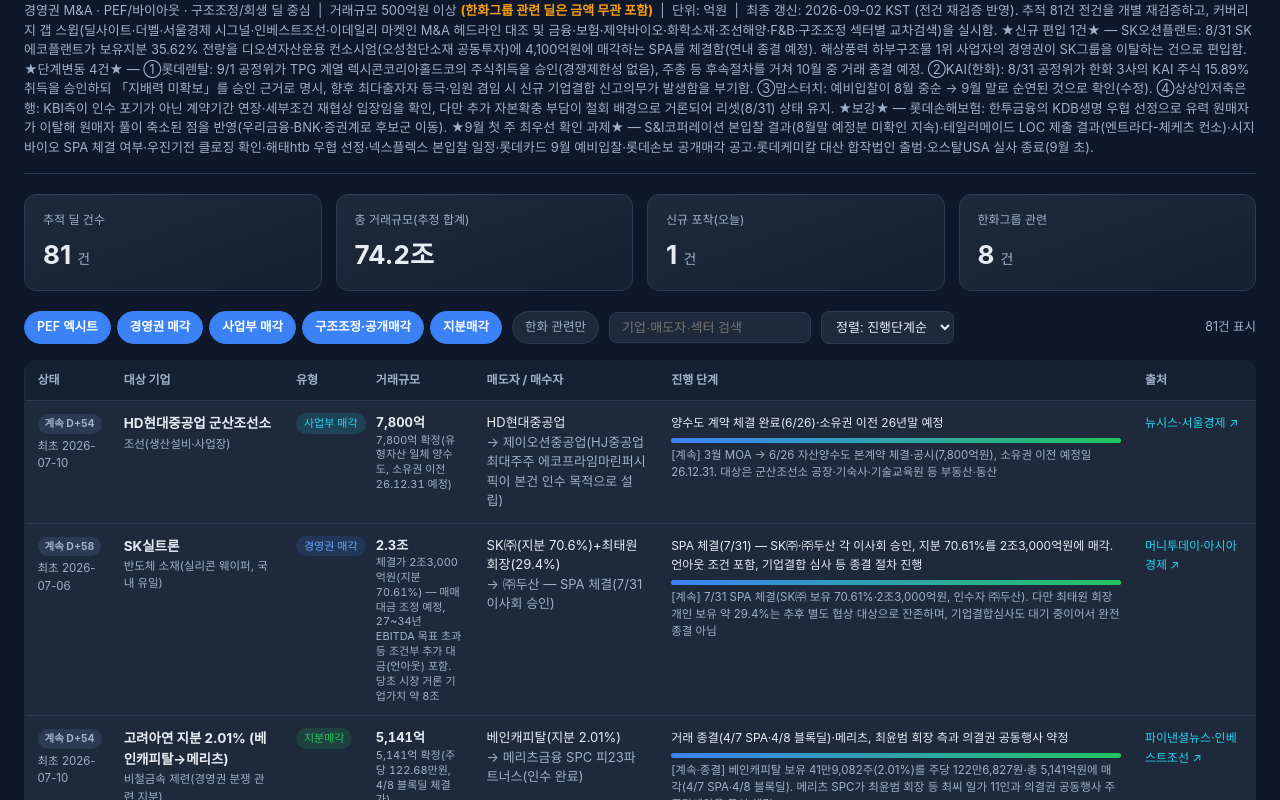
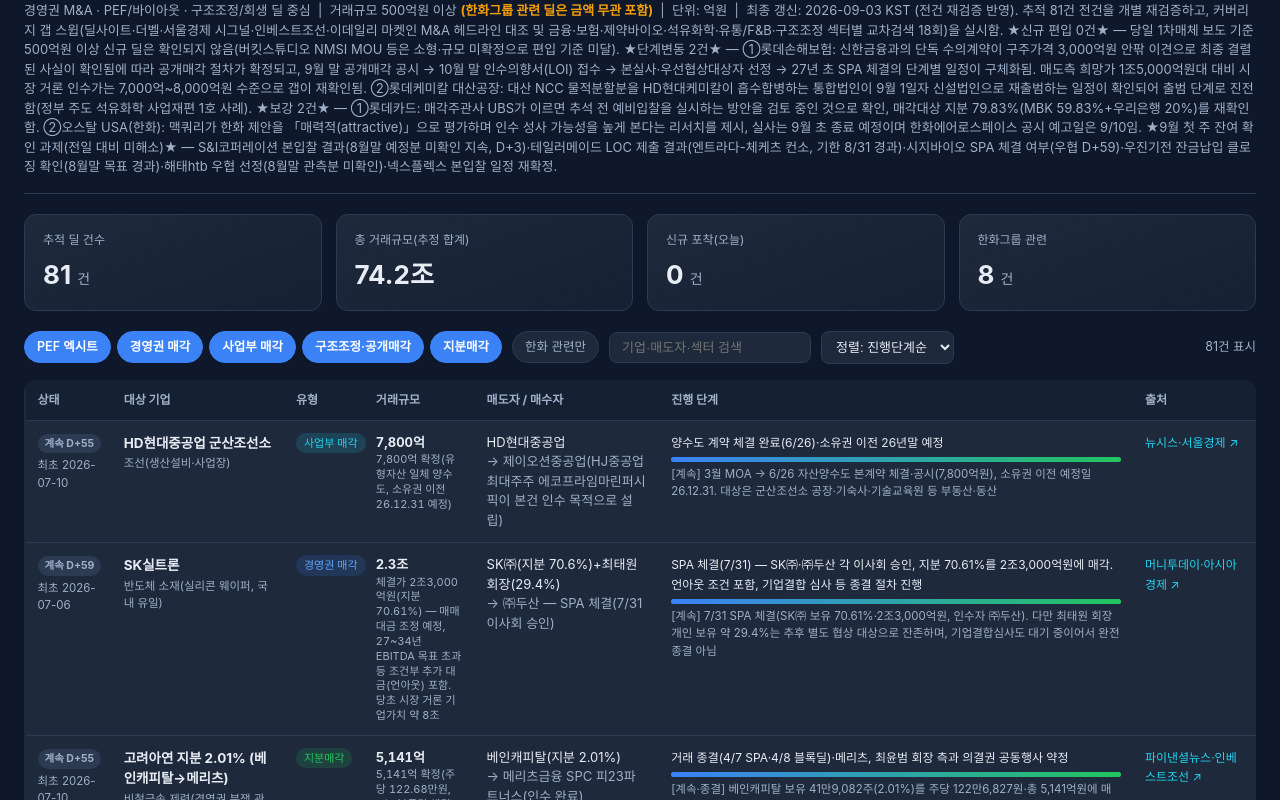
Before and after one commit to cthtrial-droid/Korea_MA_Monitor, a plain HTML site: page index.html in a window 1280 px wide. Shown: the part 62-862 px from the top of the page. Drawn offline with Linux system fonts and the light colour scheme.

Commit message:
Update M&A dashboard 2026-09-03

```diff
--- a/index.html
+++ b/index.html
@@ -119,9 +119,9 @@
 <script>
 /* ===== 데이터 (기준일 2026-09-02) ===== */
 const META = {
- "asOf": "2026-09-02",
+ "asOf": "2026-09-03",
  "trackingStart": "2026-06-25",
- "lastUpdated": "2026-09-02 KST (전건 재검증 반영). 추적 81건 전건을 개별 재검증하고, 커버리지 갭 스윕(딜사이트·더벨·서울경제 시그널·인베스트조선·이데일리 마켓인 M&A 헤드라인 대조 및 금융·보험·제약바이오·화학소재·조선해양·F&B·구조조정 섹터별 교차검색)을 실시함. ★신규 편입 1건★ — SK오션플랜트: 8/31 SK에코플랜트가 보유지분 35.62% 전량을 디오션자산운용 컨소시엄(오성첨단소재 공동투자)에 4,100억원에 매각하는 SPA를 체결함(연내 종결 예정). 해상풍력 하부구조물 1위 사업자의 경영권이 SK그룹을 이탈하는 건으로 편입함. ★단계변동 4건★ — ①롯데렌탈: 9/1 공정위가 TPG 계열 렉시콘코리아홀드코의 주식취득을 승인(경쟁제한성 없음), 주총 등 후속절차를 거쳐 10월 중 거래 종결 예정. ②KAI(한화): 8/31 공정위가 한화 3사의 KAI 주식 15.89% 취득을 승인하되 「지배력 미확보」를 승인 근거로 명시, 향후 최다출자자 등극·임원 겸임 시 신규 기업결합 신고의무가 발생함을 부기함. ③맘스터치: 예비입찰이 8월 중순 → 9월 말로 순연된 것으로 확인(수정). ④상상인저축은행: KBI측이 인수 포기가 아닌 계약기간 연장·세부조건 재협상 입장임을 확인, 다만 추가 자본확충 부담이 철회 배경으로 거론되어 리셋(8/31) 상태 유지. ★보강★ — 롯데손해보험: 한투금융의 KDB생명 우협 선정으로 유력 원매자가 이탈해 원매자 풀이 축소된 점을 반영(우리금융·BNK·증권계로 후보군 이동). ★9월 첫 주 최우선 확인 과제★ — S&I코퍼레이션 본입찰 결과(8월말 예정분 미확인 지속)·테일러메이드 LOC 제출 결과(엔트라다-체케츠 컨소)·시지바이오 SPA 체결 여부·우진기전 클로징 확인·해태htb 우협 선정·넥스플렉스 본입찰 일정·롯데카드 9월 예비입찰·롯데손보 공개매각 공고·롯데케미칼 대산 합작법인 출범·오스탈USA 실사 종료(9월 초).",
+ "lastUpdated": "2026-09-03 KST (전건 재검증 반영). 추적 81건 전건을 개별 재검증하고, 커버리지 갭 스윕(딜사이트·더벨·서울경제 시그널·인베스트조선·이데일리 마켓인 M&A 헤드라인 대조 및 금융·보험·제약바이오·석유화학·유통/F&B·구조조정 섹터별 교차검색 18회)을 실시함. ★신규 편입 0건★ — 당일 1차매체 보도 기준 500억원 이상 신규 딜은 확인되지 않음(버킷스튜디오 NMSI MOU 등은 소형·규모 미확정으로 편입 기준 미달). ★단계변동 2건★ — ①롯데손해보험: 신한금융과의 단독 수의계약이 구주가격 3,000억원 안팎 이견으로 최종 결렬된 사실이 확인됨에 따라 공개매각 절차가 확정되고, 9월 말 공개매각 공시 → 10월 말 인수의향서(LOI) 접수 → 본실사·우선협상대상자 선정 → 27년 초 SPA 체결의 단계별 일정이 구체화됨. 매도측 희망가 1조5,000억원대 대비 시장 거론 인수가는 7,000억~8,000억원 수준으로 갭이 재확인됨. ②롯데케미칼 대산공장: 대산 NCC 물적분할분을 HD현대케미칼이 흡수합병하는 통합법인이 9월 1일자 신설법인으로 재출범하는 일정이 확인되어 출범 단계로 진전함(정부 주도 석유화학 사업재편 1호 사례). ★보강 2건★ — ①롯데카드: 매각주관사 UBS가 이르면 추석 전 예비입찰을 실시하는 방안을 검토 중인 것으로 확인, 매각대상 지분 79.83%(MBK 59.83%+우리은행 20%)를 재확인함. ②오스탈 USA(한화): 맥쿼리가 한화 제안을 「매력적(attractive)」으로 평가하며 인수 성사 가능성을 높게 본다는 리서치를 제시, 실사는 9월 초 종료 예정이며 한화에어로스페이스 공시 예고일은 9/10임. ★9월 첫 주 잔여 확인 과제(전일 대비 미해소)★ — S&I코퍼레이션 본입찰 결과(8월말 예정분 미확인 지속, D+3)·테일러메이드 LOC 제출 결과(엔트라다-체케츠 컨소, 기한 8/31 경과)·시지바이오 SPA 체결 여부(우협 D+59)·우진기전 잔금납입 클로징 확인(8월말 목표 경과)·해태htb 우협 선정(8월말 관측분 미확인)·넥스플렉스 본입찰 일정 재확정.",
  "note": "본 대시보드는 공개 보도를 기반으로 매 영업일 자동 갱신되며, 전건을 개별 기사로 교차검증함. 거래규모는 별도 표기가 없는 한 억원 단위이며, '거론치·추정'으로 명기된 금액은 확정 계약금액이 아님. 우선협상대상자는 단일 확정 보도가 있는 경우에만 '우협'으로 표기하고, 그 외에는 '숏리스트 N파전'·'2파전' 등으로 표기함. 거래규모 500억원 이상을 편입 기준으로 하되 한화그룹 관련 딜은 금액과 무관하게 전건 포함함(부동산 단일자산 매매·메자닌·펀드 결성·순수 해외딜은 제외). 🔄 원점회귀 배지는 리셋 발생일로부터 30일간만 노출되며, 경과 시 자동 해제됨."
 };
 
@@ -530,12 +530,12 @@
   "size": 8000,
   "sizeNote": "8,000억~최대 9,000억원(거론치·국내 1위 FCCL)",
   "type": "PEF 엑시트",
-  "stage": "숏리스트(어펄마캐피탈+스틱인베스트먼트 컨소·베인캐피탈·부산에쿼티파트너스) 실사 진행 — 본입찰 7월 초중순→8월 초중순 재연기 후 여전히 일정 미정. 어펄마가 실사 중 확인사항 증가로 보수적 선회",
+  "stage": "숏리스트(스틱인베스트먼트+어펄마캐피탈 컨소·베인캐피탈·부산에쿼티파트너스) 확인실사 진행 — 본입찰 7월 초중순→8월 초중순 재연기 후 9/2 현재 일정 미확정",
   "stageRank": 4,
-  "date": "2026-08-31",
+  "date": "2026-09-02",
   "firstSeen": "2026-07-02",
   "hanwha": false,
-  "note": "[계속] 주관 도이체방크. 예비입찰 후 숏리스트(스틱인베스트먼트-어펄마캐피탈 컨소·베인캐피탈·부산이피(부산EP))가 확인실사 진행 중이며 본입찰 예정. 다만 실사 과정에서 확인 필요 항목이 늘며 어펄마캐피탈이 당초보다 보수적으로 선회했다는 관측이 있어 완주 여부가 변수. 어펄마는 SK넥실리스 박막사업부(2024, 950억원)·도레이첨단소재 FCCL사업부(약 1,200억원) 인수로 FCCL 볼트온 전략을 추진해 온 이력",
+  "note": "[계속] 주관 도이체방크. 예비입찰 후 숏리스트(스틱-어펄마 컨소·베인캐피탈·부산EP)가 확인실사를 진행 중이며 본입찰이 예정되어 있으나 일정이 재차 미확정 상태. 실사 과정에서 확인 필요 항목이 늘며 어펄마캐피탈이 당초보다 보수적으로 선회했다는 관측이 있어 완주 여부가 변수. 어펄마는 SK넥실리스 박막사업부(2024, 950억원)·도레이첨단소재 FCCL사업부(약 1,200억원) 인수로 FCCL 볼트온 전략을 추진해 온 이력. 애플·삼성을 주요 고객으로 둔 국내 1위 FCCL 사업자",
   "source": "이데일리 마켓인·인베스트조선·더벨",
   "url": "https://www.investchosun.com/site/data/html_dir/2026/06/02/2026060280133.html",
   "reset": null
@@ -584,12 +584,12 @@
   "size": 11000,
   "sizeNote": "약 1조1,000억원(지분 79.1% 기준 거론치). 직전 IMM PE 협상 시 51% 기준 5,610억원",
   "type": "경영권 매각",
-  "stage": "TA어소시에이츠 우협 확정(7/6)·8월 SPA 체결 목표였으나 8/28 현재 체결 보도 미확인 — 우협 단계 유지(D+53)",
+  "stage": "TA어소시에이츠 우협 확정(7/6)·8월 SPA 체결 목표였으나 9/2 현재 체결 보도 미확인 — 우협 단계 유지(D+58)",
   "stageRank": 4,
-  "date": "2026-08-28",
+  "date": "2026-09-02",
   "firstSeen": "2026-07-07",
   "hanwha": false,
-  "note": "[계속] TA어소시에이츠가 IMM PE와의 협상 결렬 사유였던 계약조건을 전면 수용하며 우협에 선정된 구도. 북미시장 약 2.5조원 규모 장기공급계약 확보가 밸류에이션을 지지. 매도자는 윤재승 대웅제약 CVO 측. 8월 목표 SPA 미체결 상태가 지속되고 있어 9월 중 체결 여부 재확인 필요",
+  "note": "[계속] TA어소시에이츠가 IMM PE와의 협상 결렬 사유였던 계약조건을 전면 수용하며 우협에 선정된 구도. 북미시장 약 2.5조원 규모 장기공급계약 확보가 밸류에이션을 지지. 매도자는 윤재승 대웅제약 CVO 측이며 매각대금은 지배력 강화·승계 재원으로 활용될 전망. 8월 목표 SPA 미체결 상태가 2개월 가까이 지속되고 있어 9월 중 체결 여부 재확인 필요",
   "source": "서울경제·한국경제",
   "url": "https://n.news.naver.com/mnews/article/011/0004638756?sid=101",
   "reset": null
@@ -656,13 +656,13 @@
   "size": 40000,
   "sizeNote": "3조5,000억~4조원(매도측 희망 4조원 하회 관측·거론치)",
   "type": "PEF 엑시트",
-  "stage": "엔트라다-데이브 체케츠 컨소 우협 지위 조건인 LOC(투자확약서) 제출기한 8/31 도래 — 8/31 현재 제출·이행 확인 보도 없음",
+  "stage": "엔트라다-데이브 체케츠 컨소의 우협 지위 조건인 LOC(투자확약서) 제출기한 8/31 경과 — 9/2 현재 제출·이행 확인 보도 없음(기한 도과 D+2)",
   "stageRank": 4,
-  "date": "2026-08-31",
+  "date": "2026-09-02",
   "firstSeen": "2026-06-25",
   "reset": "2026-04-09",
   "hanwha": false,
-  "note": "[계속] 우협 지위 유지 조건인 LOC 제출기한(8월말)이 금일 도래했으나 제출 여부에 관한 확인 보도가 없어 9월 첫 주 결과 확인이 필요함. 26.4월 올드톰캐피탈이 자금조달 실패로 우협 지위를 박탈당한 전례가 있어 재차 원점회귀 가능성을 배제할 수 없음. 매도자 센트로이드인베스트먼트, 희망가 3~4조원대 거론",
+  "note": "[계속] 우협 지위 유지 조건인 LOC 제출기한(8월말)이 경과했으나 제출 여부에 관한 확인 보도가 없어 결과 확인이 시급함. 26.4월 올드톰캐피탈이 자금조달 실패로 우협 지위를 박탈당한 전례가 있어 재차 원점회귀 가능성을 배제할 수 없음. 매도자 센트로이드인베스트먼트, 주관 JP모간·제프리스. 인수희망가는 4조원을 하회하는 수준으로, 엔트라다는 대금 절반 이상을 프로젝트펀드로 조달하고 잔여분을 체케츠 측 블라인드펀드에서 충당할 계획. F&F가 우선매수권을 보유",
   "source": "이데일리 마켓인·헤럴드경제",
   "url": "https://biz.heraldcorp.com/article/10819502"
  },
@@ -908,12 +908,12 @@
   "size": 9000,
   "sizeNote": "9,000억원 거론(추정) — 당초 5,000억원 안팎에서 상향. 확정 아님",
   "type": "PEF 엑시트",
-  "stage": "본입찰 8월말 예정이었으나 8/31 현재 실시·결과 확인 보도 없음 — 9월 초 확인 필요",
+  "stage": "본입찰 8월말 예정이었으나 9/2 현재 실시·결과 확인 보도 없음 — 예정일 대비 지연 지속(9월 초 확인 필요)",
   "stageRank": 2,
-  "date": "2026-08-31",
+  "date": "2026-09-02",
   "firstSeen": "2026-07-29",
   "hanwha": false,
-  "note": "[계속] 주관 JP모간·매도자 맥쿼리자산운용(2022.2 S&I엣스퍼트 지분 60%를 3,600억원에 인수). 예비입찰에 블랙스톤·워버그핀커스 등 글로벌 대형 PE 참전했으나 블랙스톤은 7/30 입찰 철회. 예상 매각가는 당초 5,000억원 안팎에서 9,000억원까지 거론(작년 EBITDA 600억원 기준 약 15배로 통상 건물관리 멀티플 8~10배 대비 프리미엄)",
+  "note": "[계속] 주관 JP모간·매도자 맥쿼리자산운용(2022.2 S&I엣스퍼트 지분 60%를 3,600억원에 인수). 예비입찰에 블랙스톤·워버그핀커스 등 글로벌 대형 PE가 참전했으나 블랙스톤은 7/30 입찰 철회. 8월말 예정이던 본입찰의 실시·결과가 9/2 현재까지 확인되지 않아 일정 지연이 지속되고 있음. 예상 매각가는 당초 5,000억원 안팎에서 9,000억원까지 거론(작년 EBITDA 600억원 기준 약 15배로 통상 건물관리 멀티플 8~10배 대비 프리미엄)",
   "source": "이데일리 마켓인·인베스트조선",
   "url": "https://edaily.co.kr/News/Read?mediaCodeNo=257&newsId=04044246645519112",
   "reset": null
@@ -940,17 +940,17 @@
   "target": "롯데손해보험",
   "sector": "손해보험",
   "seller": "JKL파트너스(지분 77%)",
-  "buyer": "신한금융지주(검토 지속·가격 이견)",
+  "buyer": "원매자 물색(우리금융·BNK금융·증권계 거론) — 신한금융 단독 수의계약 결렬 확정",
   "size": 10000,
-  "sizeNote": "매도측(JKL) 희망가 1조5,000억원대 vs 원매자 1조원도 부담 — IB·보험업계 평가 적정가 7,000억원 안팎(추정). 구주 가격 갭이 최대 난관",
-  "type": "PEF 엑시트",
-  "stage": "JKL파트너스·주관 삼정KPMG, 9월 중 공개매각 공고 준비 — 상시매각 체제 종료 후 경쟁입찰 전환. 다만 한투금융이 KDB생명 우협으로 이탈하며 원매자 풀 축소",
+  "sizeNote": "매도측(JKL) 희망가 1조5,000억원대 vs 시장 거론 인수가 7,000억~8,000억원(추정). 원매자는 1조원도 부담이라는 반응으로 구주가격 갭이 최대 난관",
+  "type": "PEF 엑시트",
+  "stage": "신한금융과 단독 수의계약 최종 결렬(구주가격 3,000억원 안팎 이견) → 공개매각 전환 확정. 9월 말 공개매각 공시 → 10월 말 LOI 접수 → 본실사·우협 선정 → 27년 초 SPA 체결 일정",
   "stageRank": 2,
-  "date": "2026-09-01",
+  "date": "2026-09-02",
   "firstSeen": "2026-06-25",
   "hanwha": false,
-  "note": "[계속] 신한금융과 가격 이견으로 상시매각이 결렬된 뒤 9월 공개매각 공고를 준비 중. 매각 희망가 1조5,000억원 vs 시장 평가 1조원 미만의 간극이 최대 쟁점이며, 한투금융이 KDB생명 우협으로 선정되면서 유력 원매자가 이탈해 우리금융·BNK금융·증권계(미래에셋·키움) 등으로 후보군이 이동함",
-  "source": "딜사이트·서울경제 시그널",
+  "note": "[단계변동] 신한금융과의 단독 협상이 구주가격 이견으로 최종 결렬된 사실이 확인되며 공개매각 전환이 확정되고 단계별 일정이 구체화됨(9월 말 공고→10월 말 LOI→본실사·우협→27년 초 SPA). 한투금융이 KDB생명 우협으로 선정되며 유력 원매자가 이탈해 원매자 풀이 축소된 상태이며, 호텔롯데 보유 5%의 처리 여부가 상장폐지 관련 핵심 변수로 지목됨. 희망가와 시장가의 5,000억~8,000억원 간극 해소가 흥행의 관건",
+  "source": "딜사이트·서울경제 시그널·파이낸셜투데이",
   "url": "https://dealsite.co.kr/articles/167393",
   "reset": null
  },
@@ -998,12 +998,12 @@
   "size": 17000,
   "sizeNote": "EV US$10.5억~12.0억(cash-free/debt-free 기준, 약 1조5,000억~1조7,300억원). ※블룸버그 US$8.5억 헤드라인은 지분가치 기준 추정으로 회사 공시 기준치를 정본 사용",
   "type": "사업부 매각",
-  "stage": "한화디펜스USA의 구속력 없는 조건부 제안(8/10~11)에 대해 오스탈 이사회가 4주간 실사를 승인 — 자료제공 시점 기산으로 9월 초 실사 종료 예상. 미 해군 등 유관 정부기관 협의 병행",
+  "stage": "한화디펜스USA의 구속력 없는 조건부 제안(8/10~11)에 대해 오스탈 이사회가 승인한 4주 실사가 9월 초 종료 예정 — 맥쿼리는 제안을 「매력적」으로 평가하며 인수 성사 가능성을 높게 전망. 한화에어로 공시 예고일 9/10",
   "stageRank": 2,
-  "date": "2026-08-31",
+  "date": "2026-09-02",
   "firstSeen": "2026-08-12",
   "hanwha": true,
-  "note": "[계속·한화] 대상은 앨라배마 모빌 조선소 등 미국 사업에 한정(호주·필리핀·베트남 사업 및 호주 국방부 15년 SSA 제외). 선행조건은 CFIUS·DCSA·HSR 3중 규제심사 및 확정계약 체결. 한화는 오스탈 지분 19.9% 최대주주이나 경영권 확보 실패 후 사업 직접인수로 전략 전환. 한화에어로 공시 예고 9/10",
+  "note": "[계속·한화] 대상은 앨라배마 모빌 조선소 등 미국 사업에 한정(호주·필리핀·베트남 사업 및 호주 국방부 15년 SSA 제외). 맥쿼리는 리서치를 통해 한화 제안이 오스탈 주주가치 관점에서 매력적이며 성사 가능성이 높다고 평가함. 선행조건은 CFIUS·DCSA·HSR 3중 규제심사 및 확정계약 체결. 한화는 오스탈 지분 19.9% 최대주주이나 경영권 확보 실패 후 사업 직접인수로 전략을 전환했으며, 성사 시 필리조선소에 이은 미국 내 2번째 생산거점을 확보하게 됨",
   "source": "더구루·이데일리 마켓인",
   "url": "https://www.theguru.co.kr/news/article.html?no=105904",
   "reset": null
@@ -1034,12 +1034,12 @@
   "size": 3000,
   "sizeNote": "시장 거론 매각가 약 3,000억원(추정) — 확정 아님",
   "type": "사업부 매각",
-  "stage": "숏리스트 2곳 확정(SI 메가엠지씨커피·FI 고도파트너스)·본실사 진행 — 이르면 8월말 우선협상대상자 선정 관측",
+  "stage": "숏리스트 2곳 확정(SI 메가엠지씨커피·FI 고도파트너스)·본실사 진행 — 8월말 관측되던 우선협상대상자 선정이 9/2 현재 미확인",
   "stageRank": 3,
-  "date": "2026-08-26",
+  "date": "2026-09-02",
   "firstSeen": "2026-07-28",
   "hanwha": false,
-  "note": "[단계변동] 7/24 예비입찰(LOI 접수) → 숏리스트 2곳 선정·본실사 착수(더벨 8/10, 뉴스웨이 8/26). SI는 메가커피 운영사 메가엠지씨커피(엠지씨글로벌), FI는 고도파트너스. 주관 삼정KPMG. 해태htb는 '갈아만든 배'·'봉봉'·'강원평창수' 등 장수 브랜드와 자체 생산·영업·물류망 보유. 우협은 단일 확정 보도가 없어 미표기",
+  "note": "[계속] 7/24 예비입찰(LOI 접수) → 숏리스트 2곳 선정·본실사 착수(더벨 8/10, 뉴스웨이 8/26). SI는 메가커피 운영사 메가엠지씨커피(엠지씨글로벌, 보라티알 관계사), FI는 고도파트너스. 주관 삼정KPMG. 해태htb는 「갈아만든 배」·「봉봉」·「강원평창수」 등 장수 브랜드와 자체 생산·영업·물류망을 보유. 8월말로 관측되던 우협 선정이 확인되지 않아 미표기 유지",
   "source": "더벨·뉴스웨이·서울경제 시그널",
   "url": "https://www.thebell.co.kr/front/newsview.asp?key=202608101522469800101365",
   "reset": null
@@ -1124,12 +1124,12 @@
   "size": 20000,
   "sizeNote": "몸값 2조원 거론(미확정·다수 매체가 물음표 병기)",
   "type": "PEF 엑시트",
-  "stage": "재매각 진행 — 주관사 UBS가 주요 인수후보 대상 티저레터 발송·IM 배포 완료, 이르면 9월 중 예비입찰 실시 예정",
+  "stage": "재매각 진행 — 주관사 UBS 티저레터 발송·IM 배포 완료 후 인수의향 확인 중, 이르면 추석 전 예비입찰 실시 방안 검토",
   "stageRank": 2,
-  "date": "2026-08-31",
+  "date": "2026-09-02",
   "firstSeen": "2026-06-25",
   "hanwha": false,
-  "note": "[단계변동] IM 배포에 이어 티저레터 발송이 확인되며 9월 예비입찰로 절차가 진전됨. 매각대상은 MBK 59.83%+우리은행 20% 합산 79.83%. 인수후보로 하나금융이 재도전 관점에서 거론되는 반면 토스·카카오뱅크는 불참한 것으로 전해짐. 7/31 금융위 제재 확정(신용정보법 위반·영업정지 1.5개월·과징금 50억원) 이후 불확실성은 해소됐으나, 영업정지 기간 중 회원 이탈에 따른 기업가치 훼손이 변수",
+  "note": "[계속] 주관 UBS가 인수의향을 확인한 뒤 이르면 추석 전 예비입찰을 진행하는 방안을 검토 중인 것으로 확인됨. 매각대상은 MBK 59.83%+우리은행 20% 합산 79.83%(롯데쇼핑 20% 제외). 인수후보로 하나금융이 재도전 관점에서 거론되는 반면 토스·카카오뱅크는 불참한 것으로 전해짐. 7/31 금융위 제재 확정(신용정보법 위반·영업정지 1.5개월·과징금 50억원)으로 불확실성은 해소됐으나, 영업정지 기간 중 회원 이탈에 따른 기업가치 훼손과 카드업 업황 악화가 밸류에이션 변수",
   "source": "한국경제·서울경제 시그널",
   "url": "https://www.hankyung.com/article/202608031852i",
   "reset": null
@@ -1358,12 +1358,12 @@
   "size": 3000,
   "sizeNote": "약 3,000억원대 초반(EV 기준·확정). EV/EBITDA 10~12배 적용",
   "type": "PEF 엑시트",
-  "stage": "SPA 체결(8/10)·인수금융 대표주선 미래에셋증권 선정(8/24)·8월말 클로징 목표 — 8/31 현재 잔금납입 완료 보도 없음",
-  "stageRank": 5,
-  "date": "2026-08-31",
+  "stage": "SPA 체결(8/10)·인수금융 대표주선 미래에셋증권 선정(8/24)·8월말 클로징 목표 — 9/2 현재 잔금납입 완료 보도 없음(목표일 도과)",
+  "stageRank": 5,
+  "date": "2026-09-02",
   "firstSeen": "2026-08-26",
   "hanwha": false,
-  "note": "[계속] 8월말 클로징 목표 준수 여부는 9월 초 확인 필요. 매도자 큐리어스파트너스, 거래규모 약 3,000억원 수준 거론",
+  "note": "[계속] 8월말 클로징 목표가 도과했으나 잔금납입 완료 보도가 확인되지 않음. 매도자 큐리어스파트너스(SPC 큐리어스볼티지), 인수자 코스톤아시아, 거래규모 약 3,000억원대 초반(EV 기준). AI 데이터센터·반도체팹 증설에 따른 전력기자재 수요 확대가 밸류에이션을 지지",
   "source": "딜사이트",
   "url": "https://dealsite.co.kr/articles/167711"
  },
@@ -1532,13 +1532,13 @@
   "size": 12000,
   "sizeNote": "현금 매각이 아닌 물적분할·흡수합병 구조. 양사가 통합법인에 각 6,000억원(합계 1조2,000억원)을 출자하며, 롯데케미칼은 합병 대가로 신주를 교부받음",
   "type": "사업부 매각",
-  "stage": "6월 합병계약 체결·「롯데대산석화」 분할신설 완료 → 9월 통합법인(합작) 출범 목표. 100% 고용승계 방침 확정",
-  "stageRank": 5,
-  "date": "2026-08-31",
+  "stage": "6월 합병계약 체결·「롯데대산석화」 물적분할 완료 → HD현대케미칼 흡수합병분 포함 통합법인이 9/1자 신설법인으로 재출범하는 일정 확인. 100% 고용승계 방침 확정",
+  "stageRank": 5,
+  "date": "2026-09-01",
   "firstSeen": "2026-09-01",
   "hanwha": false,
-  "note": "[신규] 커버리지 갭 스윕으로 포착. 정부 주도 석유화학 사업재편의 '1호' 사례로, 순수 경영권 매각이 아닌 카브아웃 후 50:50 합작 전환 구조임을 감안해 규모는 출자액 기준으로 표기함. 원료(HD현대오일뱅크)~제품 수직계열화 및 대산 단지 통합운영을 통한 효율 제고가 목적. 여수·울산 지역 사업재편 협의는 교착 상태",
-  "source": "롯데케미칼 공시·글로벌이코노믹·전자신문",
+  "note": "[단계변동] 롯데케미칼이 6월 대산 NCC 사업부문을 물적분할하고 HD현대케미칼이 이를 흡수합병해 9월 1일자로 신설법인이 재출범하는 일정이 확인됨. 정부 주도 석유화학 사업재편의 1호 사례로, 순수 경영권 매각이 아닌 카브아웃 후 50:50 합작 전환 구조임을 감안해 규모는 출자액(각 6,000억원) 기준으로 표기함. 원료(HD현대오일뱅크)~제품 수직계열화로 나프타 가격경쟁력 확보 및 NCC 가동률 조절이 가능해짐. 여수·울산 지역 사업재편 협의는 교착 상태 지속",
+  "source": "롯데케미칼 공시·톱데일리·GS칼텍스 미디어허브",
   "url": "https://www.lottechem.com/ko/media/news/1189/view.do",
   "reset": null
  },
@@ -1579,6 +1579,7 @@
   "reset": null
  }
 ];
+
 
 ;
 const TYPES = ["PEF 엑시트","경영권 매각","사업부 매각","구조조정·공개매각","지분매각"];
```
